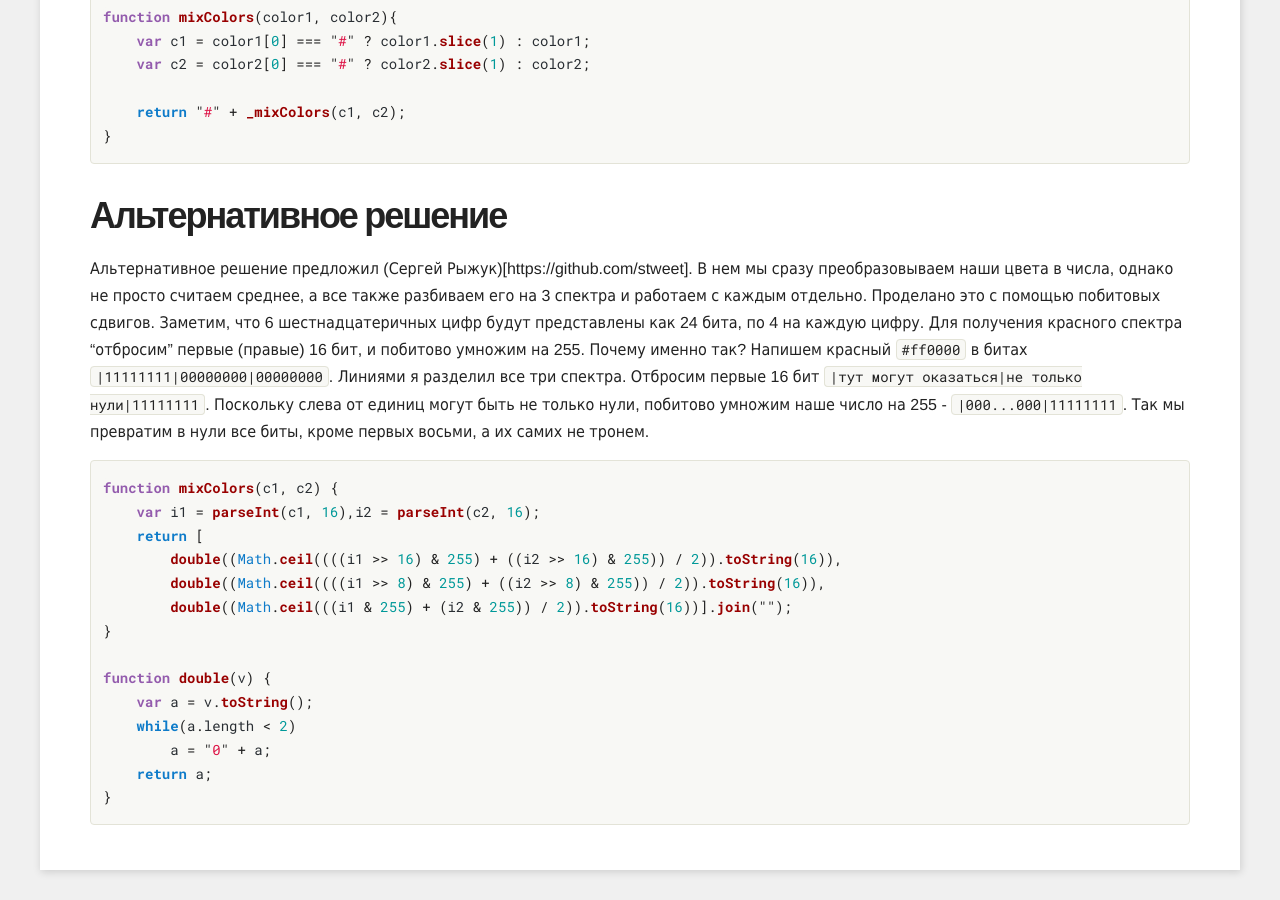
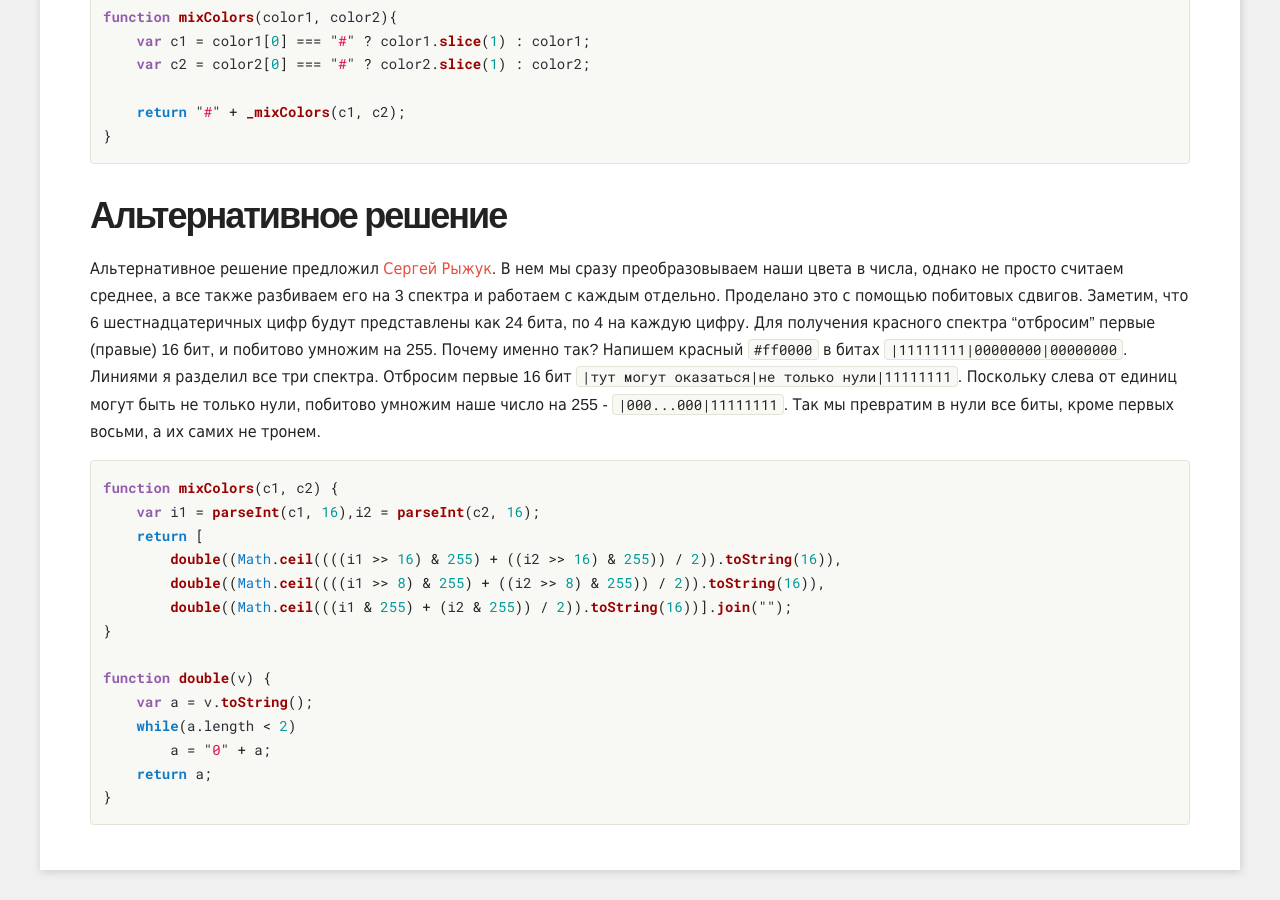
Before and after one commit to rtivital/jsraccoon, a Jekyll site: the page built from _posts/2016-01-22-exercise-colors.md, in a window 1280 px wide and 900 px high, scrolled down 3338 px. Built offline with Jekyll 4.4.1, drawn with Linux system fonts in a browser that asks for light colours; nearby versions of some CDN libraries; comment, search, counter and statistics services are not loaded.

Commit message:
Fix link

```diff
--- a/_posts/2016-01-22-exercise-colors.md
+++ b/_posts/2016-01-22-exercise-colors.md
@@ -128,7 +128,7 @@ function mixColors(color1, color2){
 
 ## Альтернативное решение
 
-Альтернативное решение предложил (Сергей Рыжук)[https://github.com/stweet]. В нем мы сразу преобразовываем наши цвета в числа, однако не просто считаем среднее, а все также разбиваем его на 3 спектра и работаем с каждым отдельно. Проделано это с помощью побитовых сдвигов. Заметим, что 6 шестнадцатеричных цифр будут представлены как 24 бита, по 4 на каждую цифру. Для получения красного спектра "отбросим" первые (правые) 16 бит, и побитово умножим на 255. Почему именно так? Напишем красный `#ff0000` в битах `|11111111|00000000|00000000`. Линиями я разделил все три спектра. Отбросим первые 16 бит `|тут могут оказаться|не только нули|11111111`. Поскольку слева от единиц могут быть не только нули, побитово умножим наше число на 255 - `|000...000|11111111`. Так мы превратим в нули все биты, кроме первых восьми, а их самих не тронем.
+Альтернативное решение предложил [Сергей Рыжук](https://github.com/stweet). В нем мы сразу преобразовываем наши цвета в числа, однако не просто считаем среднее, а все также разбиваем его на 3 спектра и работаем с каждым отдельно. Проделано это с помощью побитовых сдвигов. Заметим, что 6 шестнадцатеричных цифр будут представлены как 24 бита, по 4 на каждую цифру. Для получения красного спектра "отбросим" первые (правые) 16 бит, и побитово умножим на 255. Почему именно так? Напишем красный `#ff0000` в битах `|11111111|00000000|00000000`. Линиями я разделил все три спектра. Отбросим первые 16 бит `|тут могут оказаться|не только нули|11111111`. Поскольку слева от единиц могут быть не только нули, побитово умножим наше число на 255 - `|000...000|11111111`. Так мы превратим в нули все биты, кроме первых восьми, а их самих не тронем.
 
 {% highlight javascript %}
 function mixColors(c1, c2) {
```
